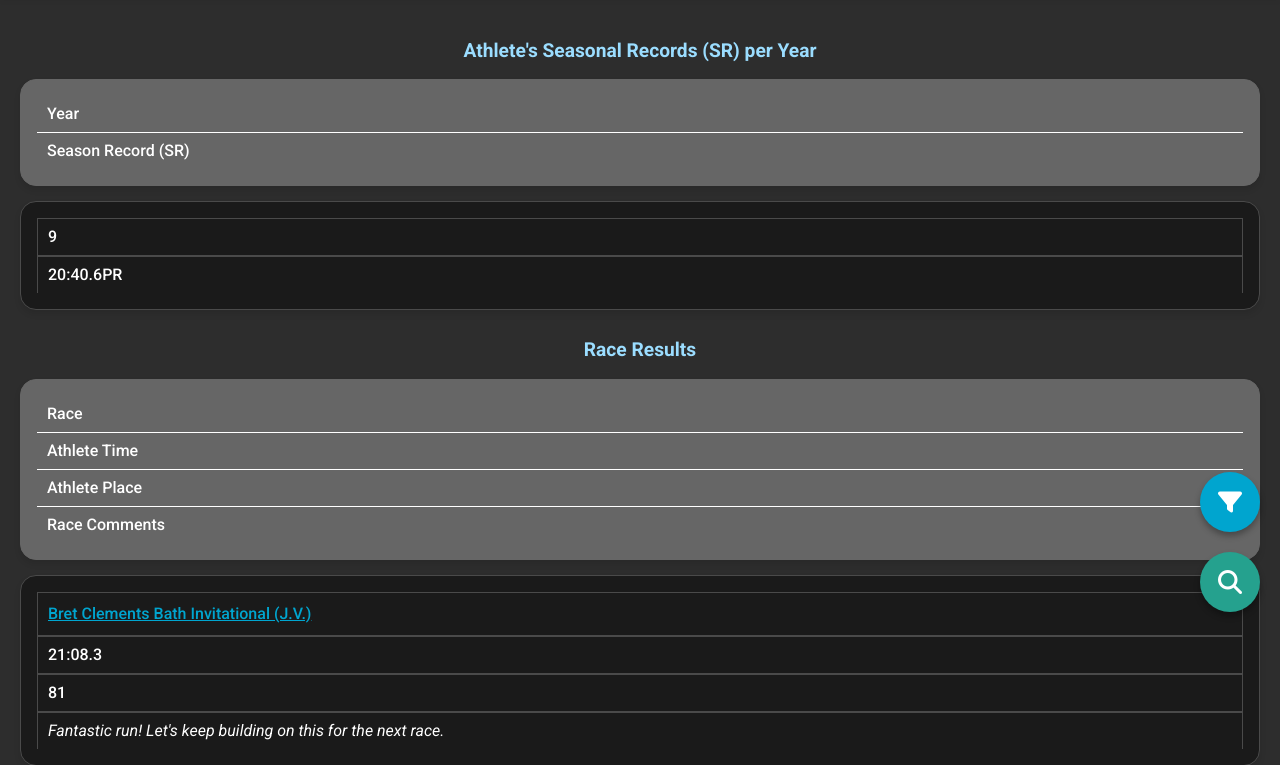
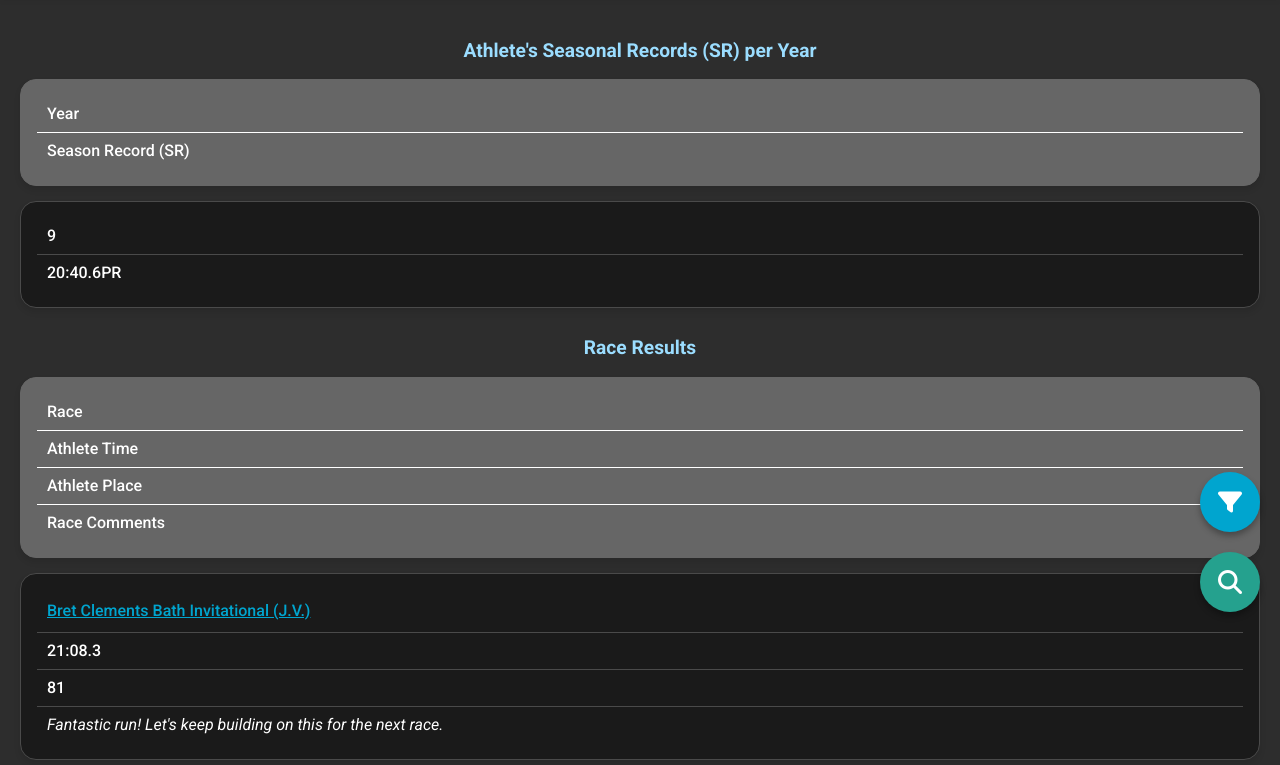
Before and after one commit to Jen808/si339Deliverable3, a website: page mens_team/Leo Chi26460401.html in a window 1280 px wide. Shown: the part 168-933 px from the top of the page. Drawn offline with nearby package versions, Linux system fonts and the dark colour scheme.

Commit message:
realrealrealfin

```diff
--- a/mens_team/css/style.css
+++ b/mens_team/css/style.css
@@ -609,12 +609,12 @@ tbody tr,
         color: var(--color-colombia-blue);
     }
 
-    @media (max-width: 768px) {
-        tbody td {
-            border: 0;
-            border-bottom: 1px solid var(--color-darkmode-header);
-        }
+
+    tbody td {
+        border: 0;
+        border-bottom: 1px solid var(--color-darkmode-header);
     }
+
 
 
 }
--- a/womens_team/css/style.css
+++ b/womens_team/css/style.css
@@ -602,11 +602,16 @@ tbody tr,
         color: var(--color-colombia-blue);
     }
 
-    @media (max-width: 768px) {
+    /* @media (max-width: 768px) {
         tbody td {
             border: 0;
             border-bottom: 1px solid var(--color-darkmode-header);
         }
+    } */
+
+    tbody td {
+        border: 0;
+        border-bottom: 1px solid var(--color-darkmode-header);
     }
 
 
```
